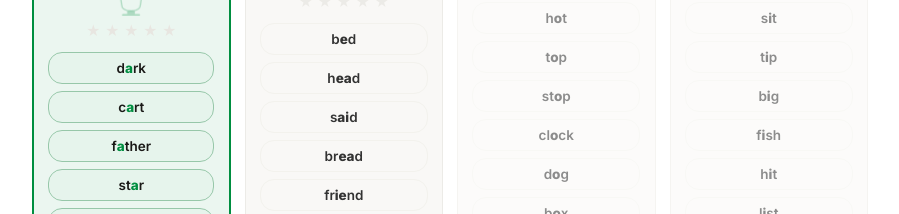
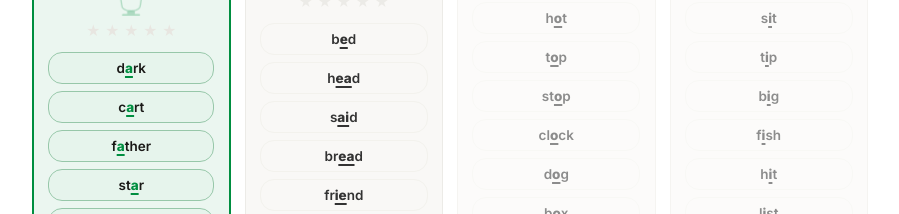
Before and after one commit to NetsurferX/eic-next, a Next.js app: page /learn in a window 1280 px wide. Shown: the part 313-527 px from the top of the page, without its empty margins (190-1089 px from the left). Built offline with nearby package versions, Linux system fonts and the light colour scheme.

Commit message:
litera să se umfle un pic și să strălucească odată cu pronunțarea cuvântului 2.0

```diff
--- a/src/app/globals.css
+++ b/src/app/globals.css
@@ -1513,13 +1513,23 @@ button, textarea, input { font-family: var(--font-sans); }
   transform-origin: center;
   transition: box-shadow .2s, background .2s, transform .3s cubic-bezier(.34,1.4,.64,1);
 }
-.lesson-word-mark { color: var(--lesson-color); font-weight: 800; }
+.lesson-word-mark {
+  color: var(--lesson-color);
+  font-weight: 800;
+  text-decoration: underline;
+  text-decoration-color: var(--lesson-color);
+  text-underline-offset: 2.7px;
+  text-decoration-thickness: 2px;
+}
 .lesson-col.is-locked .lesson-word {
   color: var(--color-text-muted);
   border-color: var(--color-border-soft);
   background: transparent;
 }
-.lesson-col.is-locked .lesson-word-mark { color: var(--color-text-muted); }
+.lesson-col.is-locked .lesson-word-mark {
+  color: var(--color-text-muted);
+  text-decoration-color: var(--color-text-muted);
+}
 .lesson-word.is-playing {
   position: relative;
   z-index: 1;
@@ -1536,15 +1546,34 @@ button, textarea, input { font-family: var(--font-sans); }
 .lw-letter {
   display: inline-block;
   transform: scale(1);
-}
+  transition: transform .12s ease-out, filter .12s ease-out;
+}
+
+/* Litere individuale (în afara grupului subliniat) — un singur puf scurt,
+   câte una pe rând, cât vocea trece prin ele. */
 .lw-letter.is-sounding {
-  animation: lw-letter-pop 260ms ease-out;
-  color: var(--lesson-color);
+  animation: lw-letter-pop 340ms ease-out;
+  position: relative;
+  z-index: 2;
 }
 @keyframes lw-letter-pop {
-  0%   { transform: scale(1);   text-shadow: 0 0 0 transparent; }
-  40%  { transform: scale(1.4); text-shadow: 0 0 8px var(--lesson-color), 0 0 3px var(--lesson-color); }
-  100% { transform: scale(1);   text-shadow: 0 0 0 transparent; }
+  0%   { transform: scale(1);    filter: drop-shadow(0 0 0 transparent); }
+  25%  { transform: scale(1.5);  filter: drop-shadow(0 0 4px #fff) drop-shadow(0 0 9px currentColor) drop-shadow(0 0 16px currentColor); }
+  65%  { transform: scale(1.5);  filter: drop-shadow(0 0 4px #fff) drop-shadow(0 0 9px currentColor) drop-shadow(0 0 16px currentColor); }
+  100% { transform: scale(1);    filter: drop-shadow(0 0 0 transparent); }
+}
+
+/* Grupul subliniat (sunetul-țintă, ex. "ea" din teacher) — se umflă TOT
+   împreună și rămâne umflat + strălucitor cât timp e activ, nu doar o
+   clipă, apoi coboară lin când pronunția trece mai departe. Prin
+   specificitate (2 clase) și `animation: none` suprascrie regula de mai
+   sus pentru literele care sunt și marcate, și active. */
+.lesson-word-mark.is-sounding {
+  animation: none;
+  transform: scale(1.5);
+  filter: drop-shadow(0 0 4px #fff) drop-shadow(0 0 9px currentColor) drop-shadow(0 0 16px currentColor);
+  position: relative;
+  z-index: 2;
 }
 
 /* ── Butonul principal — trăiește acum ÎN coloana activă (sub cuvinte),
--- a/src/app/learn/page.tsx
+++ b/src/app/learn/page.tsx
@@ -13,21 +13,42 @@ const LEVEL_POP_MS = 1800       // how long the big level-cup celebration plays
 const REVEAL_MS = 900           // how long a freshly-unlocked column's reveal-in animation plays
 
 // Renders a word letter by letter so that (a) the letters carrying the
-// target sound keep their colour and (b) whichever letter is being spoken
-// right now (activeIndex) can pop up and glow in the lesson's colour.
+// target sound keep their colour and (b) whichever letter (or, for the
+// underlined target-sound group, the whole group at once) is being spoken
+// right now can pop up and glow. The underlined group is rendered as a
+// SINGLE span (not letter-by-letter) so that scaling it up doesn't make its
+// own letters overlap each other — it inflates as one coherent block.
 function MarkedWord({ text, mark, activeIndex }: { text: string; mark: string; activeIndex: number | null }) {
   const idx = text.toLowerCase().indexOf(mark.toLowerCase())
+
+  if (idx === -1) {
+    return (
+      <>
+        {[...text].map((ch, i) => (
+          <span key={i} className={`lw-letter ${activeIndex === i ? 'is-sounding' : ''}`}>{ch}</span>
+        ))}
+      </>
+    )
+  }
+
+  const markEnd  = idx + mark.length
+  const before   = text.slice(0, idx)
+  const markText = text.slice(idx, markEnd)
+  const after    = text.slice(markEnd)
+  const activeInMark = activeIndex !== null && activeIndex >= idx && activeIndex < markEnd
+
   return (
     <>
-      {[...text].map((ch, i) => {
-        const inMark = idx !== -1 && i >= idx && i < idx + mark.length
+      {[...before].map((ch, i) => (
+        <span key={`b${i}`} className={`lw-letter ${activeIndex === i ? 'is-sounding' : ''}`}>{ch}</span>
+      ))}
+      <span className={`lw-letter lesson-word-mark ${activeInMark ? 'is-sounding' : ''}`}>
+        {markText}
+      </span>
+      {[...after].map((ch, i) => {
+        const globalIndex = markEnd + i
         return (
-          <span
-            key={i}
-            className={`lw-letter ${inMark ? 'lesson-word-mark' : ''} ${activeIndex === i ? 'is-sounding' : ''}`}
-          >
-            {ch}
-          </span>
+          <span key={`a${i}`} className={`lw-letter ${activeIndex === globalIndex ? 'is-sounding' : ''}`}>{ch}</span>
         )
       })}
     </>
```
